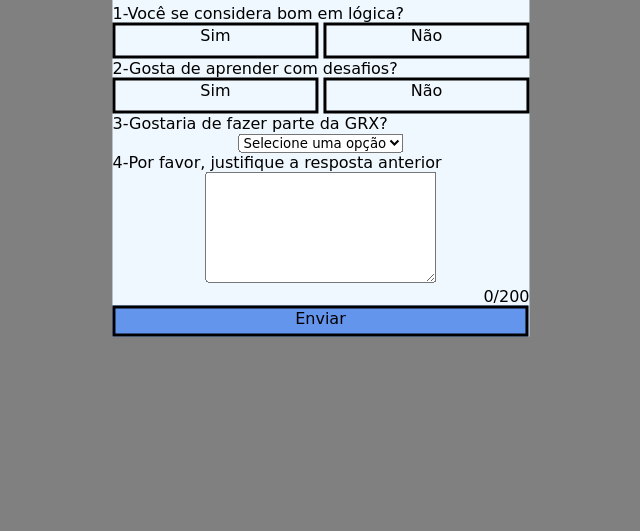
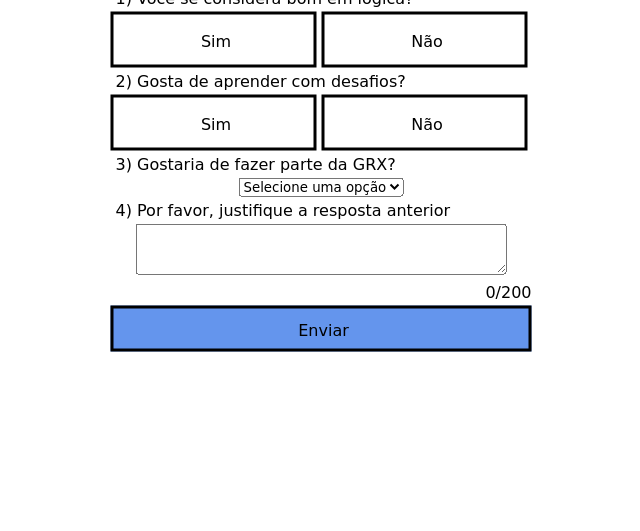
Before and after one commit to felipetega/Desafio-Coleta, a website with bundled scripts: page index.html in a window 1280 px wide. Shown: the part 269-800 px from the top of the page, without its empty margins (319-959 px from the left). Built offline with nearby package versions, Linux system fonts and the light colour scheme.

Commit message:
finalização CSS

```diff
--- a/index.html
+++ b/index.html
@@ -11,17 +11,17 @@
     <main>
       <h1>Desafio Coleta - GRX</h1>
       <section id="section-1">
-        <p>1-Você se considera bom em lógica?</p>
+        <p>1) Você se considera bom em lógica?</p>
         <div id="sim-1" onclick="pergunta1(this.id)"><p>Sim</p></div>
         <div id="nao-1" onclick="pergunta1(this.id)"><p>Não</p></div>
       </section>
       <section id="section-2">
-        <p>2-Gosta de aprender com desafios?</p>
+        <p>2) Gosta de aprender com desafios?</p>
         <div id="sim-2" onclick="pergunta2(this.id)"><p>Sim</p></div>
         <div id="nao-2" onclick="pergunta2(this.id)"><p>Não</p></div>
       </section>
       <section id="section-3">
-        <p>3-Gostaria de fazer parte da GRX?</p>
+        <p>3) Gostaria de fazer parte da GRX?</p>
         <select name="select" id="select">
           <option value="">Selecione uma opção</option>
           <option value="Sim">Sim</option>
@@ -31,12 +31,12 @@
         </select>
       </section>
       <section id="section-4">
-        <p>4-Por favor, justifique a resposta anterior</p>
+        <p>4) Por favor, justifique a resposta anterior</p>
         <textarea
           name=""
           id="textarea"
-          cols="30"
-          rows="7"
+          cols="50"
+          rows="3"
           minlength="15"
           onkeyup="contador(this.value)"
         ></textarea>
--- a/style.css
+++ b/style.css
@@ -1,31 +1,36 @@
 *{
-  margin: 0;
+  margin: 2px 0;
   font-family:cursive;
 }
 body{
-  background-color: gray;
+  background-color: white;
 }
 main{
   display:block;
-  background-color: aliceblue;
   position: absolute;
   top: 50%;
   left: 50%;
   transform: translate(-50%, -50%);
-  width: fit-content;
-  height: fit-content;
+  width: max-content;
+  height: max-content;
 }
 h1{
-  margin: 20px;
+  margin: 0 0 40px 0;
 }
 div{
+  border: 3px solid black;
   display: inline-block;
   width:200px;
-  height: 30px;
-  border: 3px solid black;
+  height: 50px;
+}
+#section-1 div, #section-2 div{
+  line-height: 50px;
 }
 div,section p{
   text-align: left;
+}
+section p{
+  margin-left: 5px;
 }
 
 div p, #section-3, #section-4{
@@ -34,8 +39,9 @@ div p, #section-3, #section-4{
 
 #section-5 div{
   background-color: cornflowerblue;
-  width: 410px;
-  height: 25px;
+  width: 415px;
+  height: 40px;
+  line-height: 40px;
 }
 
 #contadorCaracteres{
```
